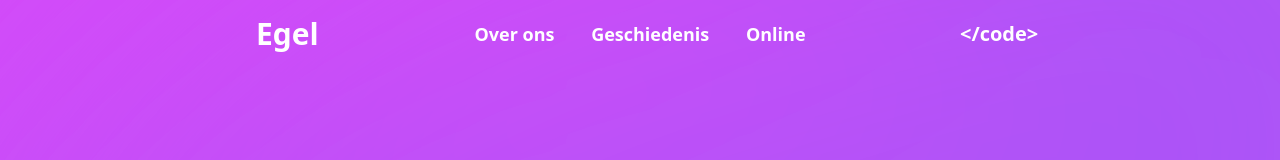
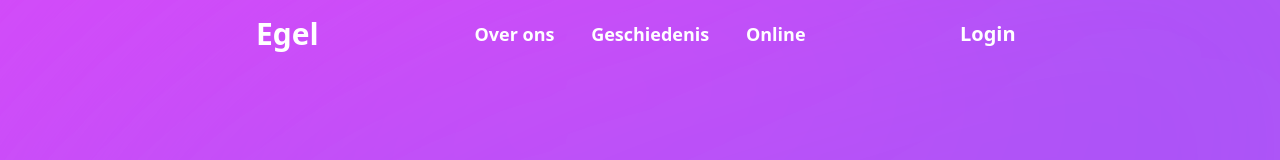
Before and after one commit to niek-peters/egel, a SvelteKit app: page / in a window 1280 px wide. Shown: the top 160 px of the page. Built offline with nearby package versions, Linux system fonts and the light colour scheme; no server answers.

Commit message:
Added basic Google auth with Firebase

```diff
--- a/src/components/general/header.svelte
+++ b/src/components/general/header.svelte
@@ -1,3 +1,22 @@
+<script lang="ts">
+	import { getAuth, signInWithPopup, GoogleAuthProvider, type UserCredential } from 'firebase/auth';
+
+	import { authStore } from '../../stores/auth';
+
+	async function loginWithGoogle() {
+		try {
+			const provider = new GoogleAuthProvider();
+
+			const auth = getAuth();
+			const user: UserCredential = await signInWithPopup(auth, provider);
+
+			console.log(user);
+		} catch (e) {
+			console.log(e);
+		}
+	}
+</script>
+
 <header class="flex sm:w-3/5 mxl:w-2/5 items-center justify-between my-4 z-10 text-white">
 	<h1 class="w-16 text-3xl font-bold"><a href="/">Egel</a></h1>
 	<nav class="font-semibold text-lg">
@@ -15,7 +34,11 @@
 		>
 	</nav>
 	<h1 class="w-16 text-xl font-bold">
-		<a href="https://github.com/MrValk/egel" target="_blank">&lt;/code&gt;</a>
+		{#if $authStore.isLoggedIn}
+			Logged in! {$authStore.user.displayName}
+		{:else}
+			<button on:click|preventDefault={loginWithGoogle}>Login</button>
+		{/if}
 	</h1>
 </header>
 <div class="absolute w-full" />
--- /dev/null
+++ b/src/routes/+layout.svelte
@@ -0,0 +1,31 @@
+<script>
+	import { onMount } from 'svelte';
+
+	import { initializeApp } from 'firebase/app';
+	import { onAuthStateChanged, getAuth } from 'firebase/auth';
+
+	import { getAnalytics } from 'firebase/analytics';
+	import { setAuth } from '../stores/auth';
+
+	onMount(() => {
+		const firebaseConfig = {
+			apiKey: 'AIzaSyDcJ6l-KnXxk17XFbRsfNTa5gc6Xwn_Byk',
+			authDomain: 'egel-79cd5.firebaseapp.com',
+			projectId: 'egel-79cd5',
+			storageBucket: 'egel-79cd5.appspot.com',
+			messagingSenderId: '592347878958',
+			appId: '1:592347878958:web:a8d1c80518b462ee6171bf',
+			measurementId: 'G-L3EF1XB6PV'
+		};
+
+		// Initialize Firebase
+		const app = initializeApp(firebaseConfig);
+		const analytics = getAnalytics(app);
+
+		onAuthStateChanged(getAuth(), (user) => {
+			setAuth(user);
+		});
+	});
+</script>
+
+<slot />
--- /dev/null
+++ b/src/stores/auth.ts
@@ -0,0 +1,20 @@
+import { writable } from 'svelte/store';
+
+import type { User } from 'firebase/auth';
+
+type AuthType = {
+	isLoggedIn: boolean;
+	user: User | null;
+};
+
+export const authStore = writable<AuthType>({
+	isLoggedIn: false,
+	user: null
+});
+
+export function setAuth(user: User | null) {
+	authStore.set({
+		isLoggedIn: !!user,
+		user
+	});
+}
```
